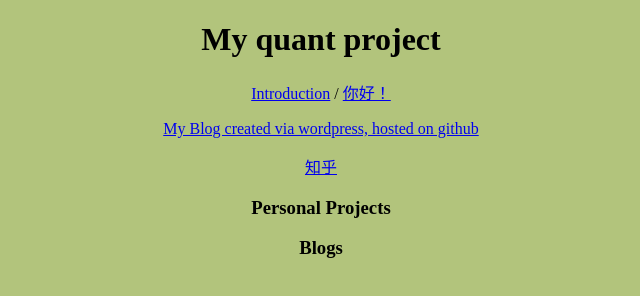
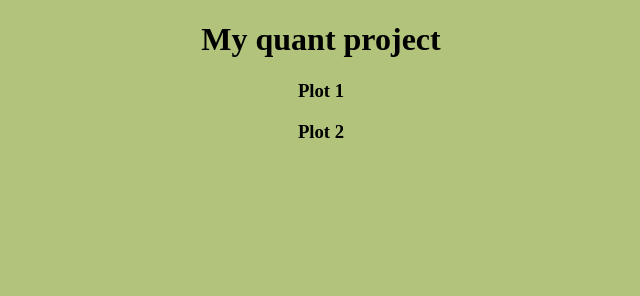
Before and after one commit to yitao-yu/myquant, a plain HTML site: page index.html in a window 1280 px wide. Shown: the whole page, without its empty margins (319-959 px from the left). Drawn offline with Linux system fonts and the light colour scheme.

Commit message:
Update index.html

```diff
--- a/index.html
+++ b/index.html
@@ -24,27 +24,11 @@
 		<div id="wrapper">
 			<h1 class="card-head">My quant project</h2>
 
-			<p style="font-family:tempus sans itc;">
-				<a href="https://yuportfoliocom.wordpress.com/nice-to-meet-you/" style="display: inline;">
-					Introduction</a> /
-				<a href="https://yuportfoliocom.wordpress.com/你好！/" style="display: inline;">
-					你好！</a>
+			<p>
+				<h3 class="card-subhead">Plot 1</h3>
 			</p>
 			<p>
-				<a href="https://yitao-yu.github.io/taoblog/">
-					My Blog created via wordpress, hosted on github
-					</a>
-			</p>
-			<p>
-				<a href="https://www.zhihu.com/people/yu-yi-tao-5/columns">
-					知乎
-					</a>
-			</p>
-			<p>
-				<h3 class="card-subhead">Personal Projects</h3>
-			</p>
-			<p>
-				<h3 class="card-subhead">Blogs</h3>
+				<h3 class="card-subhead">Plot 2</h3>
 			</p>
 		</div>
 	</body>
```
